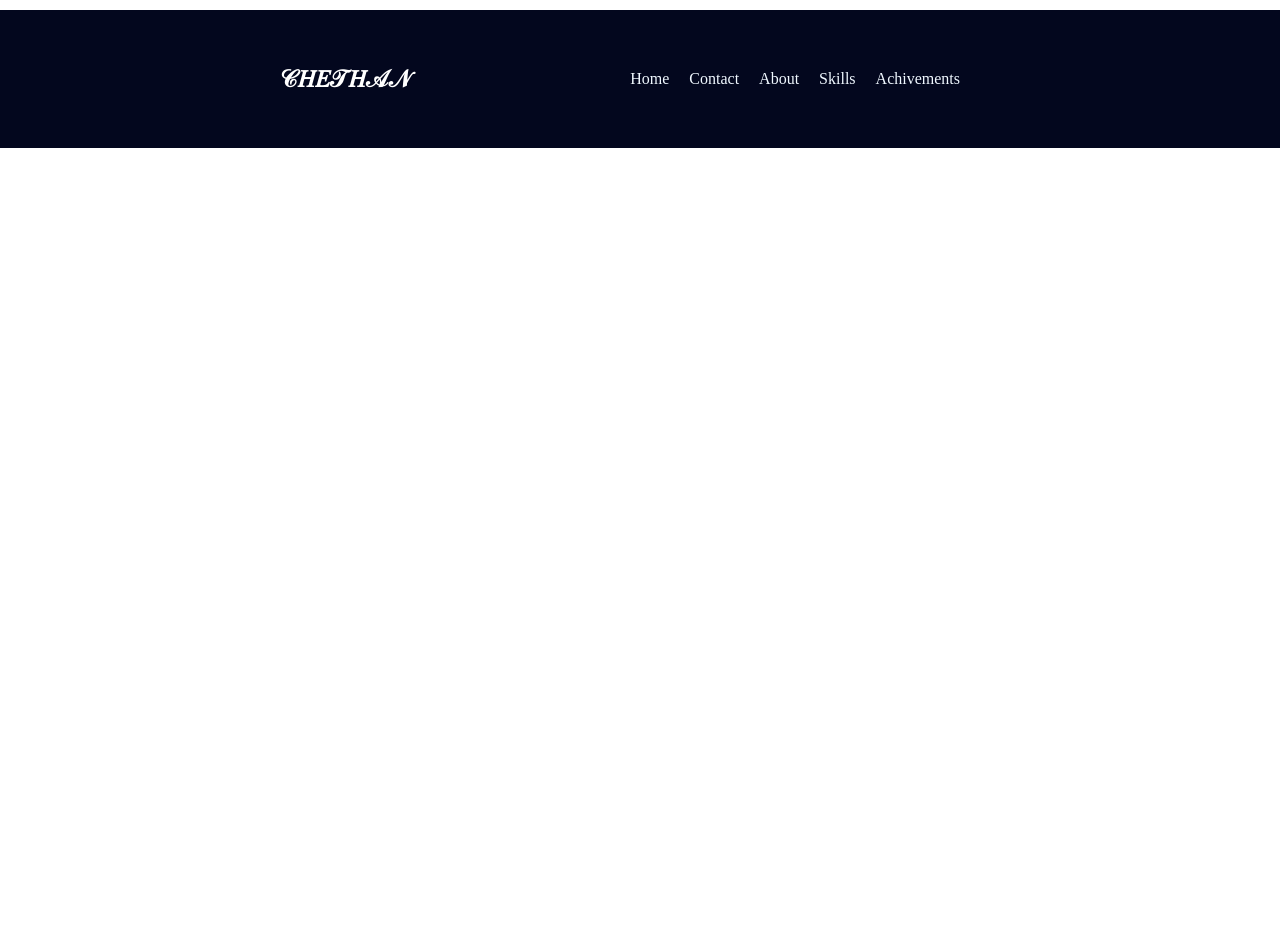
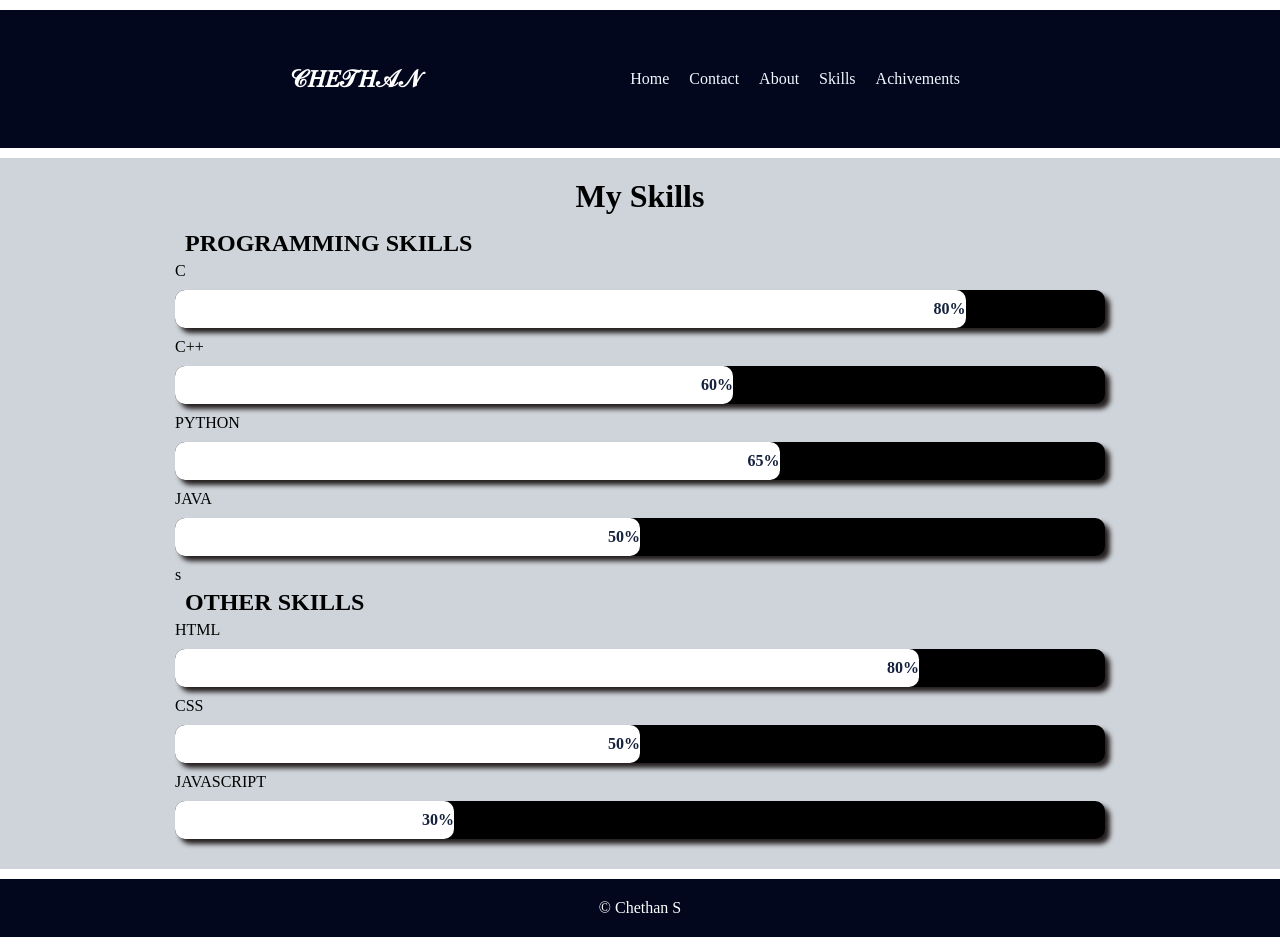
Before and after one commit to Chethans18/project1, a plain HTML site: page htmlpages/skills.html in a window 1280 px wide. Before the commit the page ends 800 px from the top, so only its background shows below. Drawn offline with Linux system fonts and the light colour scheme.

Commit message:
edited my skills

```diff
--- a/csspages/achive.css
+++ b/csspages/achive.css
@@ -46,3 +46,11 @@ nav ul li a {
 a:hover {
     color: #e01a4f;
 }
+
+footer {
+    background-color: #03071e;
+    text-align: center;
+    padding: 20px;
+    margin: 10px auto;
+    color: white;
+}
--- a/csspages/contact.css
+++ b/csspages/contact.css
@@ -1,6 +1,7 @@
 * {
     margin: 0;
     padding: 0;
+    box-sizing: border-box;
 }
 
 
@@ -46,3 +47,47 @@ nav ul li a {
 a:hover {
     color: #e01a4f;
 }
+
+.form {
+    width: 70%;
+    margin: 20px auto;
+
+}
+
+form {
+    background-color: #dee2e6;
+    display: block;
+}
+
+h2 {
+    margin: 10px;
+}
+
+label {
+    font-weight: bold;
+    font-size: large;
+
+}
+
+input {
+    font-weight: bolder;
+    padding: 5px;
+    margin: 5px;
+    border-radius: 5px;
+    border: 2px solid black;
+}
+
+select {
+    padding: 5px;
+    margin: 5px;
+    border-radius: 5px;
+    border: 2px solid black;
+}
+
+footer {
+    background-color: #03071e;
+    text-align: center;
+    padding: 20px;
+    margin: 10px auto;
+    color: white;
+}
--- a/csspages/skills.css
+++ b/csspages/skills.css
@@ -1,6 +1,7 @@
 * {
     margin: 0;
     padding: 0;
+    box-sizing: border-box;
 }
 
 
@@ -46,3 +47,87 @@ nav ul li a {
 a:hover {
     color: #e01a4f;
 }
+
+/* main*/
+
+main {
+    background-color: #ced4da;
+    padding: 20px;
+}
+
+h1 {
+    text-align: center;
+    font-weight: bold;
+}
+
+h2 {
+    padding: 5px 10px;
+}
+
+main div {
+    margin: 10px 0;
+}
+
+.main {
+    width: 75%;
+    margin: 10px auto;
+}
+
+.container {
+    width: 100%;
+    background-color: black;
+    border-radius: 10px;
+    box-shadow: 5px 5px 5px rgb(37, 31, 31);
+
+}
+
+.skill {
+    text-align: right;
+    padding: 10px 0;
+    color: #14213d;
+    font-weight: bold;
+    border-radius: 10px;
+}
+
+.html {
+    width: 80%;
+    background-color: white;
+}
+
+.css {
+    width: 50%;
+    background-color: white;
+}
+
+.js {
+    width: 30%;
+    background-color: white;
+}
+
+.c {
+    width: 85%;
+    background-color: white;
+}
+
+.cplus {
+    width: 60%;
+    background-color: white;
+}
+
+.python {
+    width: 65%;
+    background-color: white;
+}
+
+.java {
+    width: 50%;
+    background-color: white;
+}
+
+footer {
+    background-color: #03071e;
+    text-align: center;
+    padding: 20px;
+    margin: 10px auto;
+    color: white;
+}
--- a/htmlpages/skills.html
+++ b/htmlpages/skills.html
@@ -26,6 +26,47 @@
             </nav>
         </div>
     </header>
+    <main>
+        <h1>My Skills</h1>
+        <div class="main">
+            <h2>PROGRAMMING SKILLS</h2>
+            <p>C</p>
+            <div class="container">
+                <div class="skill c">80%</div>
+            </div>
+            <P>C++</P>
+            <div class="container">
+                <div class="skill cplus">60%</div>
+            </div>
+            <p>PYTHON</p>
+            <div class="container">
+                <div class="skill python">65%</div>
+            </div>
+            <p>JAVA</p>
+            <div class="container">
+                <div class="skill java">50%</div>
+            </div>s
+            <h2>OTHER SKILLS</h2>
+            <p>HTML</p>
+            <div class="container">
+                <div class="skill html">80%</div>
+            </div>
+            <P>CSS</P>
+            <div class="container">
+                <div class="skill css">50%</div>
+            </div>
+            <p>JAVASCRIPT</p>
+            <div class="container">
+                <div class="skill js">30%</div>
+            </div>
+        </div>
+
+
+
+    </main>
+    <footer>
+        <p> &copy; Chethan S </p>
+    </footer>
 </body>
 
 </html>
```
Also changed, not shown: htmlpages/achive.html (+3 -1 lines), htmlpages/contact.html (+30 -20 lines), index.html (+11 -4 lines).
